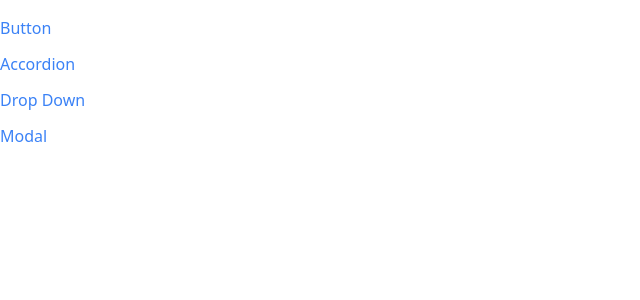
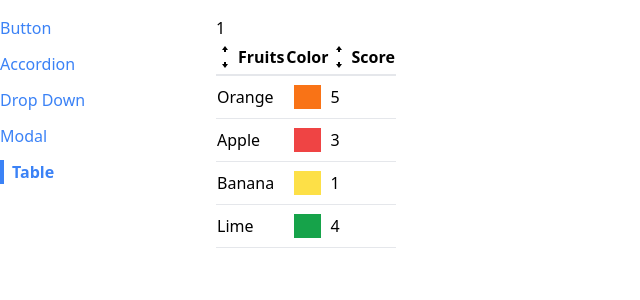
Before and after one commit to AlexVotry/udemyRedux, a React (Create React App) app in the folder client/: page /table in a window 1280 px wide. Shown: the top 300 px of the page, without its empty margins (0-640 px from the left). Built offline with nearby package versions, Linux system fonts and the light colour scheme; the HTML template or start-up script is replaced by a standard one.

Commit message:
added a sortable table

```diff
--- a/client/src/comps/App.js
+++ b/client/src/comps/App.js
@@ -6,6 +6,7 @@ import Nav from './components/Nav';
 import Route from './components/Route';
 import { NavProvider } from './NavContext';
 import ModalPage from './pages/ModalPage';
+import TablePage from './pages/TablePage';
 
 
 export default function App () {
@@ -19,6 +20,7 @@ export default function App () {
           <Route path='/dropdown'><DropdownPage/></Route>
           <Route path='/button'><ButtonPage/></Route>
           <Route path='/modal'><ModalPage/></Route>
+          <Route path='/table'><TablePage/></Route>
         </div>
       </div>
     </NavProvider>
--- a/client/src/comps/components/Nav.js
+++ b/client/src/comps/components/Nav.js
@@ -7,7 +7,8 @@ export default function Nav () {
     { label: "Button", path: "/button" },
     { label: 'Accordion', path: '/accordion' },
     { label: 'Drop Down', path: '/dropdown' },
-    { label: 'Modal', path: '/modal' }
+    { label: 'Modal', path: '/modal' },
+    { label: 'Table', path: '/table' },
   ];
 
   const renderedLinks = links.map(link =>
--- /dev/null
+++ b/client/src/comps/components/SortableTable.js
@@ -0,0 +1,49 @@
+import React, { useState } from 'react';
+import objSort from '../utilities/sort';
+import Table from './Table';
+import { GoArrowSmallDown, GoArrowSmallUp } from 'react-icons/go';
+
+export default function SortableTable (props) {
+  const { config, data } = props;
+  const [newData, setNewData] = useState(data);
+  const [order, setOrder] = useState(1); // 1 asc, -1 dsc
+  const [sortBy, setSortBy] = useState(null);
+
+  const handleClick = (label, sortValue) => {
+    let sortOrder = order;
+    if (sortBy && label !== sortBy) {
+      setOrder(-1);
+      sortOrder = 1;
+    } else setOrder((current) => current * -1);
+    setSortBy(label);
+
+    setNewData(objSort([...data], sortValue, sortOrder));
+  }
+
+  const getIcons = (label) => {
+    if (label !== sortBy) return <div><GoArrowSmallUp/><GoArrowSmallDown/></div>;
+    if (order > 0) return <GoArrowSmallUp />;
+    return <GoArrowSmallDown />;
+  }
+
+  const updatedConfig = config.map(col => {
+    if (!col.sortValue) return col;
+    return {
+      ...col, header: () => (
+      <th className="cursor-pointer hover:bg-gray-300" onClick={() => handleClick(col.label, col.sortValue)}>
+        <div className='flex items-center'>
+          {getIcons(col.label)}
+          {col.label}
+        </div>
+      </th>
+      )
+    }
+  })
+
+  return (
+    <>
+    {sortBy} {order}
+      <Table {...props} config={updatedConfig} data={newData} />
+    </>
+  )
+}
--- /dev/null
+++ b/client/src/comps/components/Table.js
@@ -0,0 +1,30 @@
+import React from "react";
+
+export default function Table ({data, config, keyFn}) {
+  const renderedHeaders = config.map(column => {
+    if (column.header) {
+      return <React.Fragment key={column.label}>{column.header()}</React.Fragment>
+    }
+    return <th key={column.label}>{column.label}</th>
+  })
+
+  const renderedData = data.map((row) => (
+    <tr className="border-b"key={keyFn(row)}>
+      {config.map(col => <td key={col.label}>{col.render(row)}</td>)}
+    </tr>
+  ));
+
+  return (
+    <table className="table-auto border-spacing-2">
+      <thead>
+        <tr className="border-b-2">
+         {renderedHeaders}
+        </tr>
+      </thead>
+
+      <tbody>
+        {renderedData}
+      </tbody>
+    </table>
+  )
+};
--- /dev/null
+++ b/client/src/comps/pages/TablePage.js
@@ -0,0 +1,42 @@
+import React from "react";
+import SortableTable from "../components/SortableTable";
+
+export default function TablePage () {
+
+  const fruits = [
+    {
+      name: "Orange",
+      color: 'bg-orange-500',
+      score: 5,
+    },
+    {
+      name: "Apple",
+      color: 'bg-red-500',
+      score: 3,
+    },
+    {
+      name: "Banana",
+      color: 'bg-yellow-300',
+      score: 1,
+    },
+    {
+      name: "Lime",
+      color:'bg-green-600',
+      score: 4,
+    },
+  ];
+
+  const config = [
+    { label: 'Fruits', render: (fruit) => fruit.name, sortValue: (fruit) => fruit.name, },
+    { label: 'Color', render: (fruit) => <div className={`p-3 m-2 ${fruit.color}`}></div>, },
+    { label: 'Score', render: (fruit) => fruit.score, sortValue: (fruit) => fruit.score, },
+  ]
+
+  const keyFn = (fruit) => fruit.name;
+
+  return (
+    <>
+      <SortableTable data={fruits} config={config} keyFn={keyFn}/>
+    </>
+  )
+}
--- /dev/null
+++ b/client/src/comps/utilities/capitalize.js
@@ -0,0 +1,3 @@
+export default function capitalize (word) {
+    return word.charAt(0).toUpperCase() + word.slice(1);
+  };
--- /dev/null
+++ b/client/src/comps/utilities/sort.js
@@ -0,0 +1,9 @@
+export default function objSort (data,row,order) {
+ return  data.sort((a,b) => {
+    const valA = row(a);
+    const valB = row(b);
+    if (typeof valA === 'string') return valA.localeCompare(valB) * order;
+
+    return (valA - valB) * order;
+  })
+};
```
